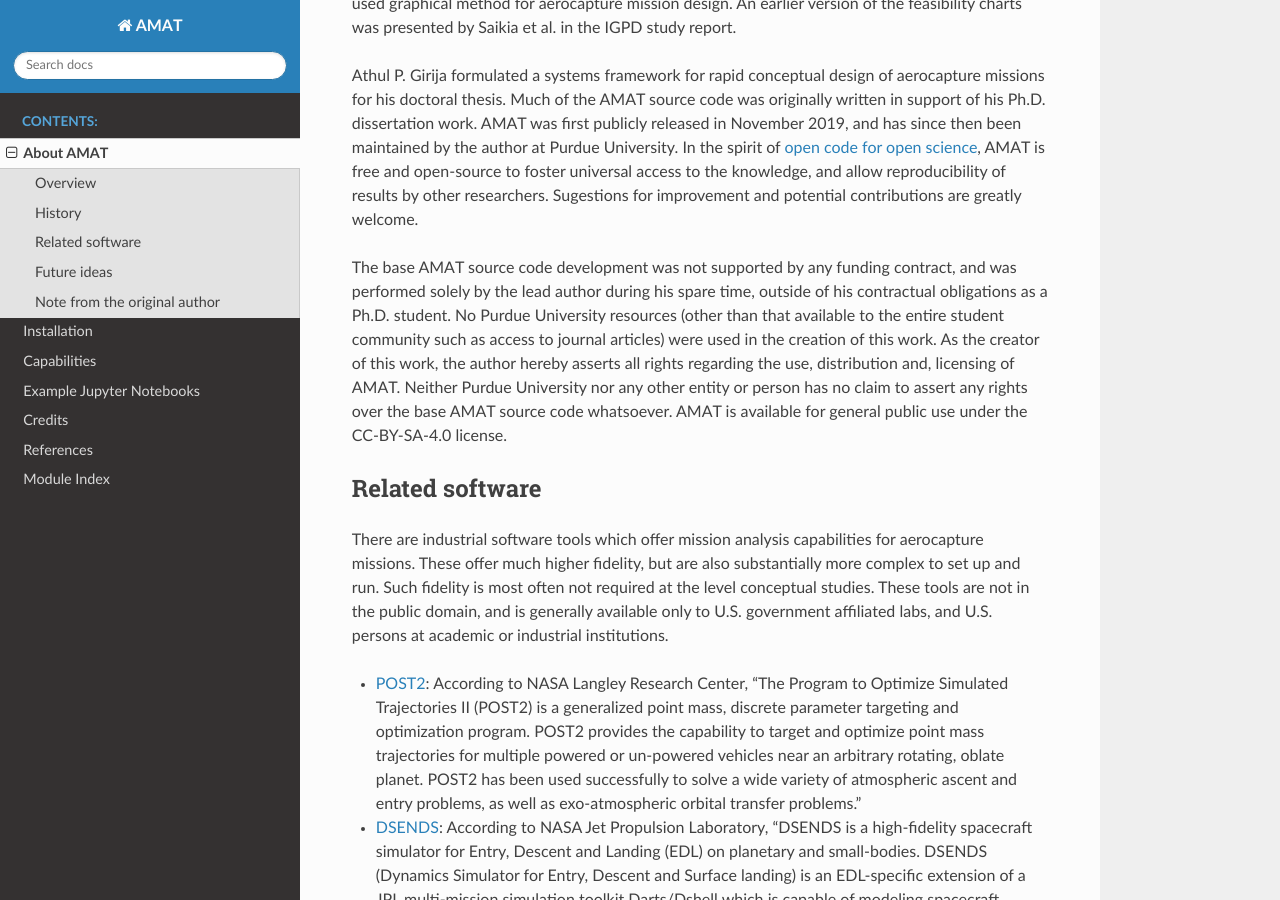
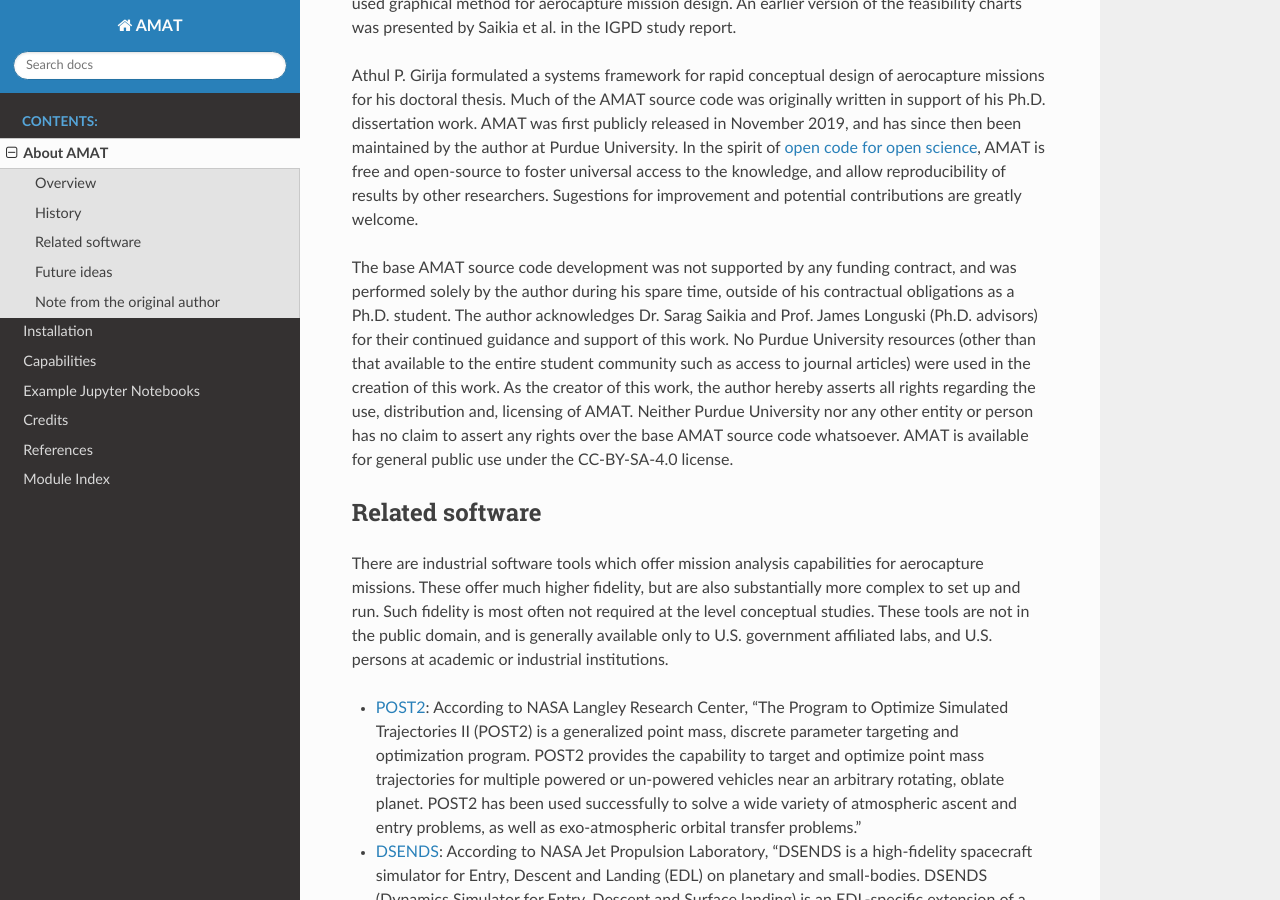
Before and after one commit to athulpg007/AMAT, a Sphinx documentation site: the page built from docs/source/about.rst, in a window 1280 px wide and 900 px high, scrolled down 1284 px. Built offline with Sphinx 7.4.7 and the Read the Docs theme 2.0.0, drawn with Linux system fonts in a browser that asks for light colours.

Commit message:
Modified docs about page contents (2)

```diff
--- a/docs/source/about.rst
+++ b/docs/source/about.rst
@@ -29,7 +29,7 @@
 Athul P. Girija  formulated a systems framework for rapid conceptual design of aerocapture missions for his doctoral thesis. Much of the AMAT source code was originally written in support of his Ph.D. dissertation work. AMAT was first publicly released in November 2019, and has since then been maintained by the author at Purdue University. In the spirit of `open code for open science`_, AMAT is free and open-source to foster universal access to the knowledge, and allow reproducibility of results by other researchers. Sugestions for improvement and potential contributions are greatly welcome.
 
 
-The base AMAT source code development was not supported by any funding contract, and was performed solely by the lead author during his spare time, outside of his contractual obligations as a Ph.D. student. No Purdue University resources (other than that available to the entire student community such as access to journal articles) were used in the creation of this work. As the creator of this work, the author hereby asserts all rights regarding the use, distribution and, licensing of AMAT. Neither Purdue University nor any other entity or person has no claim to assert any rights over the base AMAT source code whatsoever. AMAT is available for general public use under the CC-BY-SA-4.0 license.
+The base AMAT source code development was not supported by any funding contract, and was performed solely by the author during his spare time, outside of his contractual obligations as a Ph.D. student. The author acknowledges Dr. Sarag Saikia and Prof. James Longuski (Ph.D. advisors) for their continued guidance and support of this work. No Purdue University resources (other than that available to the entire student community such as access to journal articles) were used in the creation of this work. As the creator of this work, the author hereby asserts all rights regarding the use, distribution and, licensing of AMAT. Neither Purdue University nor any other entity or person has no claim to assert any rights over the base AMAT source code whatsoever. AMAT is available for general public use under the CC-BY-SA-4.0 license.
 
 
 .. _open code for open science: https://www.cos.io/about/mission
```
